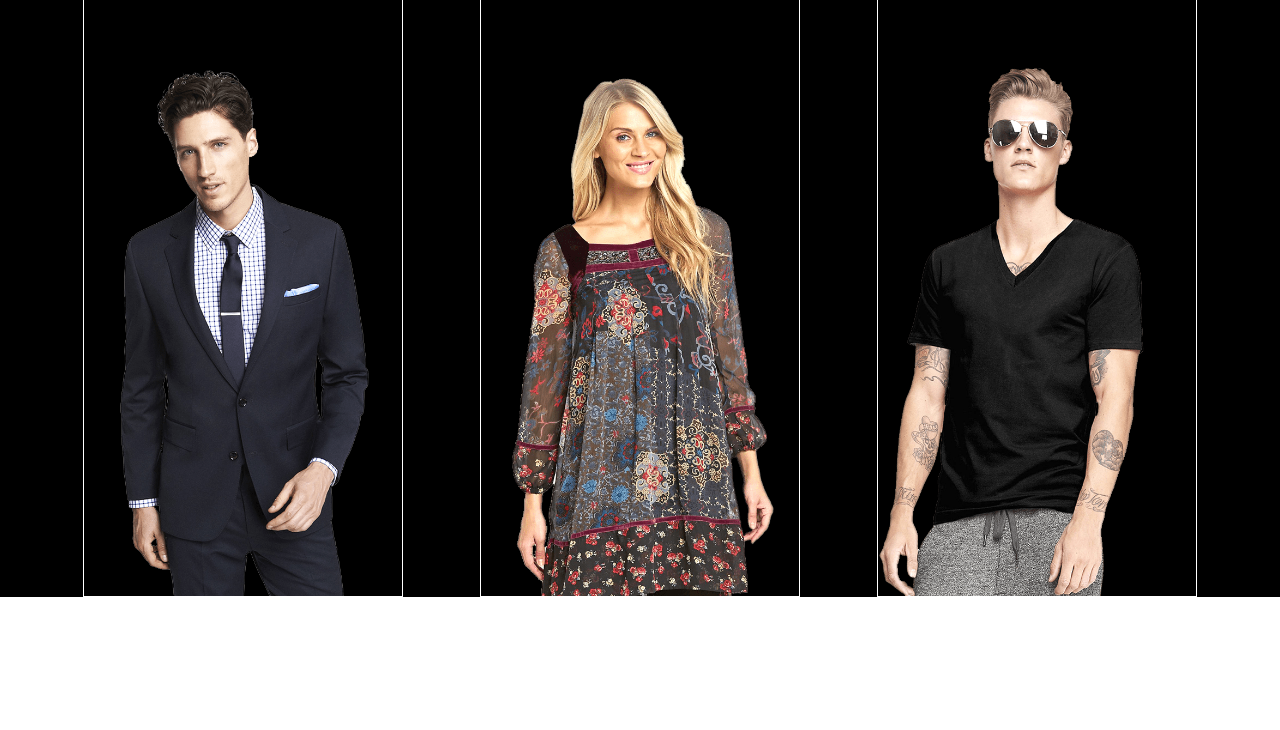
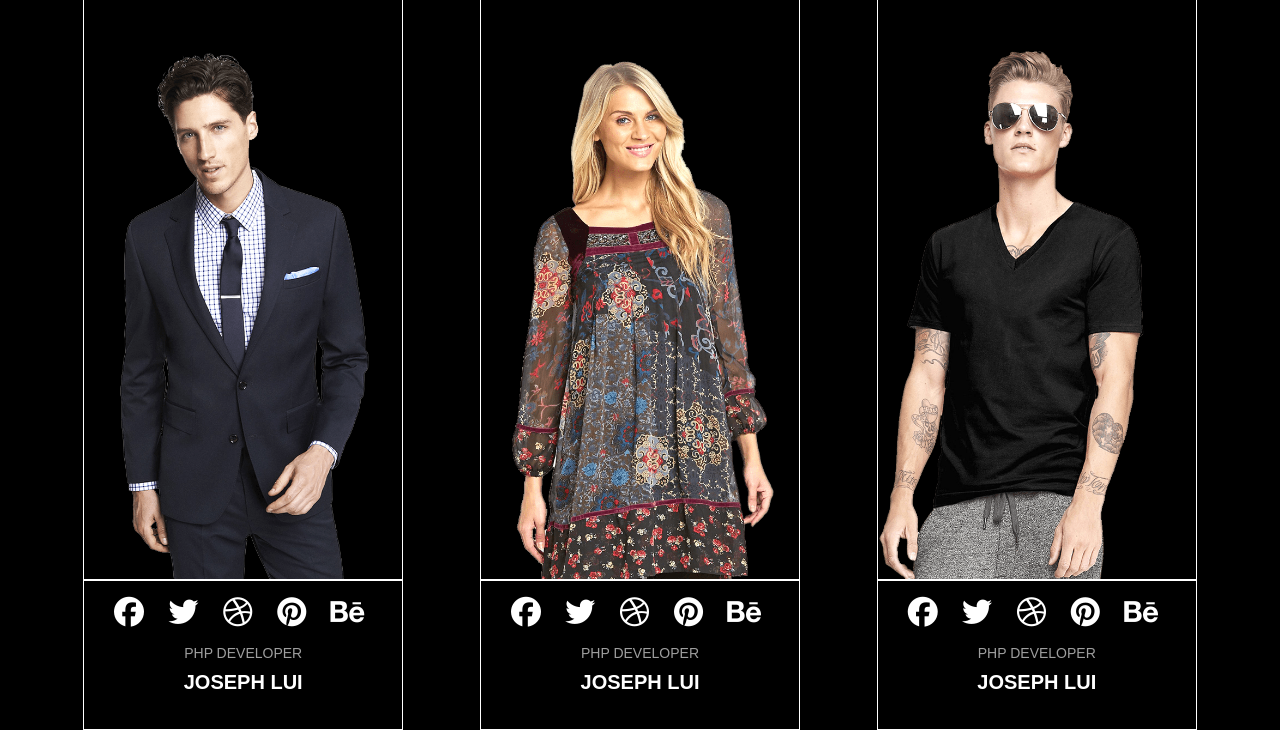
Before and after one commit to aramiiian/Jobado, a plain HTML site: page index.html in a window 1280 px wide. Shown: the part 4534-5264 px from the top of the page. Before the commit the page ends 5131 px from the top, so only its background shows below. Drawn offline with Linux system fonts and the light colour scheme.

Commit message:
section team

```diff
--- a/index.html
+++ b/index.html
@@ -170,6 +170,41 @@
             <div class="tm2"></div>
             <div class="tm3"></div>
         </div>
+        <div class="teamName">
+            <div class="name1">
+                <span>
+                <i class="fab fa-facebook"></i>
+                <i class="fab fa-twitter"></i>
+                <i class="fab fa-dribbble"></i>
+                <i class="fab fa-pinterest"></i>
+                <i class="fab fa-behance"></i>
+                </span>
+                <p>PHP DEVELOPER</p>
+                <h4>JOSEPH LUI</h4>
+            </div>
+            <div class="name2">
+                <span>
+                <i class="fab fa-facebook"></i>
+                <i class="fab fa-twitter"></i>
+                <i class="fab fa-dribbble"></i>
+                <i class="fab fa-pinterest"></i>
+                <i class="fab fa-behance"></i>
+                </span>
+                <p>PHP DEVELOPER</p>
+                <h4>JOSEPH LUI</h4>
+            </div>
+            <div class="name3">
+                <span>
+                <i class="fab fa-facebook"></i>
+                <i class="fab fa-twitter"></i>
+                <i class="fab fa-dribbble"></i>
+                <i class="fab fa-pinterest"></i>
+                <i class="fab fa-behance"></i>
+                </span>
+                <p>PHP DEVELOPER</p>
+                <h4>JOSEPH LUI</h4>
+            </div>
+        </div>
     </section>
 </body>
 
--- a/style.css
+++ b/style.css
@@ -422,17 +422,18 @@ header .logo {
 .team .team-title {
     text-align: center;
     padding: 100px 0 40px 0;
-    width: 50%;
-    margin-left: 25%;
+    width: 40%;
+    margin-left: 30%;
 
 }
 .team .team-title h2 {
     color: #fff;
-    font-size: 60px;
+    font-size: 45px;
     font-weight: bold;
 }
 .team .team-title p {
     color: #9e9e9e;
+
 }
 .team .team-img {
     display: flex;
@@ -458,3 +459,85 @@ header .logo {
     background: url(images/teamimg3.png) no-repeat bottom / 120%;
     border: 1px solid #fff;
 }
+.team .teamName {
+    display: flex;
+    flex-wrap: wrap;
+    gap: 6%;
+    justify-content: center;
+}
+.team .teamName .name1 {
+    width: 25%;
+    height: 150px;
+    border: 1px solid #fff;
+    text-align: center;
+    padding-top: 15px;
+
+}
+.team .teamName .name1 p {
+    color: #9e9e9e;
+    font-size: 14px;
+    padding-top: 15px;
+}
+.team .teamName .name1 h4 {
+    color: #fff;
+    font-size: 20px;
+    padding-top: 10px;
+
+}
+.team .teamName .name1 span {
+    color: #fff;
+    font-size: 30px;
+    letter-spacing: 8px;
+
+
+}
+.team .teamName .name2 {
+    width: 25%;
+    height: 150px;
+    border: 1px solid #fff;
+    text-align: center;
+    padding-top: 15px;
+
+}
+.team .teamName .name2 p {
+    color: #9e9e9e;
+    font-size: 14px;
+    padding-top: 15px;
+
+}
+.team .teamName .name2 h4 {
+    color: #fff;
+    font-size: 20px;
+    padding-top: 10px;
+
+}
+.team .teamName .name2 span {
+    color: #fff;
+    font-size: 30px;
+    letter-spacing: 8px;
+}
+.team .teamName .name3 {
+    width: 25%;
+    height: 150px;
+    border: 1px solid #fff;
+    text-align: center;
+    padding-top: 15px;
+
+}
+.team .teamName .name3 p {
+    color: #9e9e9e;
+    font-size: 14px;
+    padding-top: 15px;
+
+}
+.team .teamName .name3 h4 {
+    color: #fff;
+    font-size: 20px;
+    padding-top: 10px;
+
+}
+.team .teamName .name3 span {
+    color: #fff;
+    font-size: 30px;
+    letter-spacing: 8px;
+}
```
